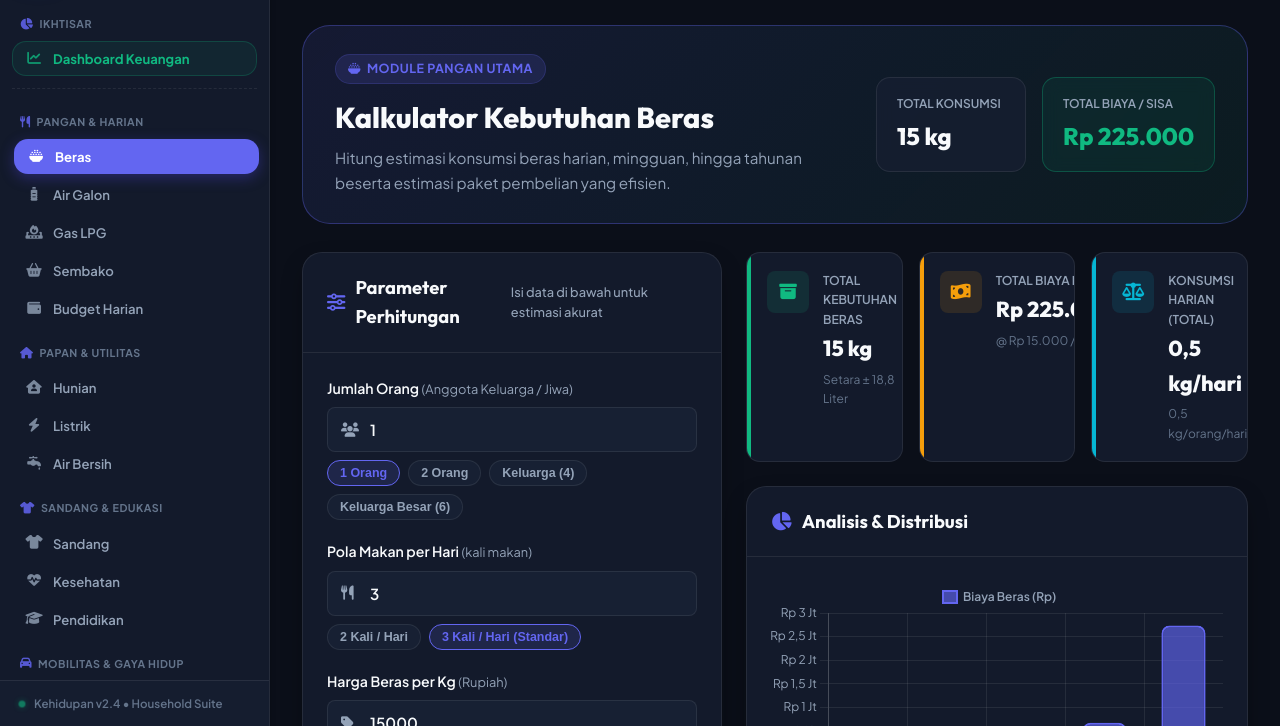
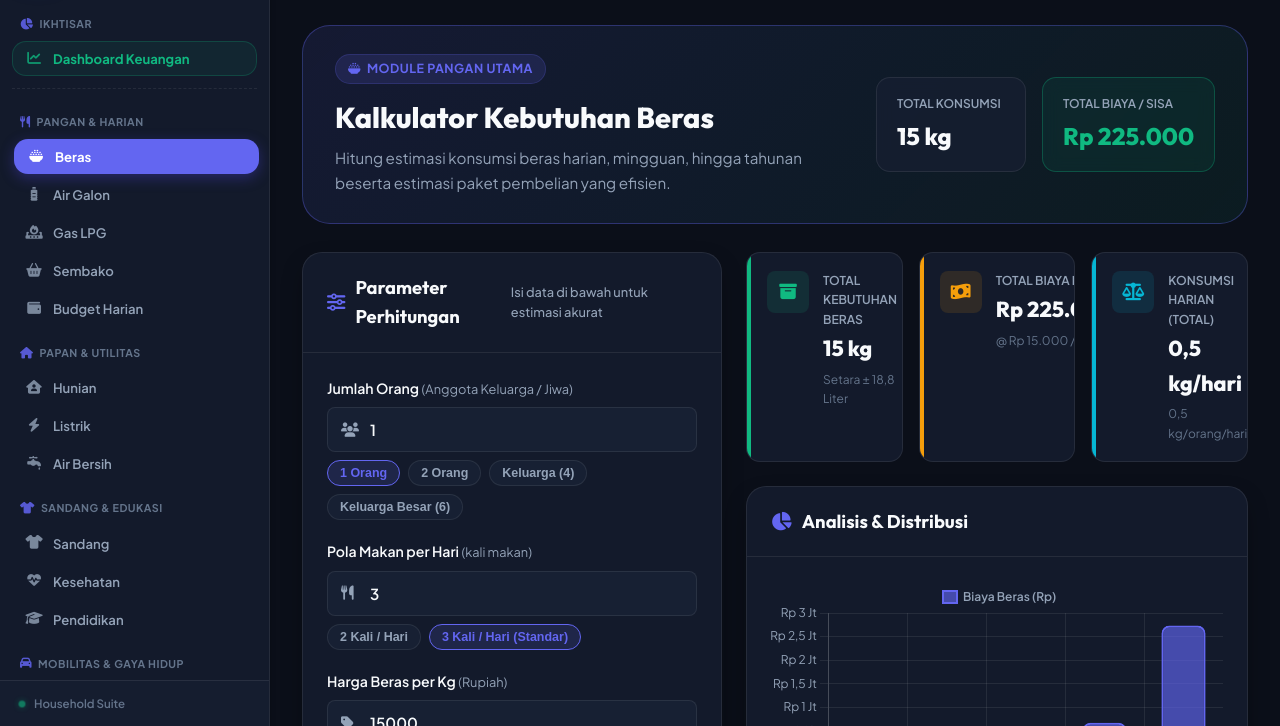
Before and after one commit to riyandimuhamad/kehidupan, a website with bundled scripts: page index.html in a window 1280 px wide. Shown: the part 73-799 px from the top of the page. Built offline with nearby package versions, Linux system fonts and the light colour scheme; animation ran at ten frames a second.

Commit message:
chore: hilangkan teks 'Kehidupan v2.4 •' pada status badge sidebar

```diff
--- a/index.html
+++ b/index.html
@@ -112,7 +112,7 @@
       <div class="sidebar-footer">
         <div class="app-status-badge">
           <span class="status-pulse-dot"></span>
-          <span class="status-text">Kehidupan v2.4 &bull; Household Suite</span>
+          <span class="status-text">Household Suite</span>
         </div>
       </div>
     </aside>
```
